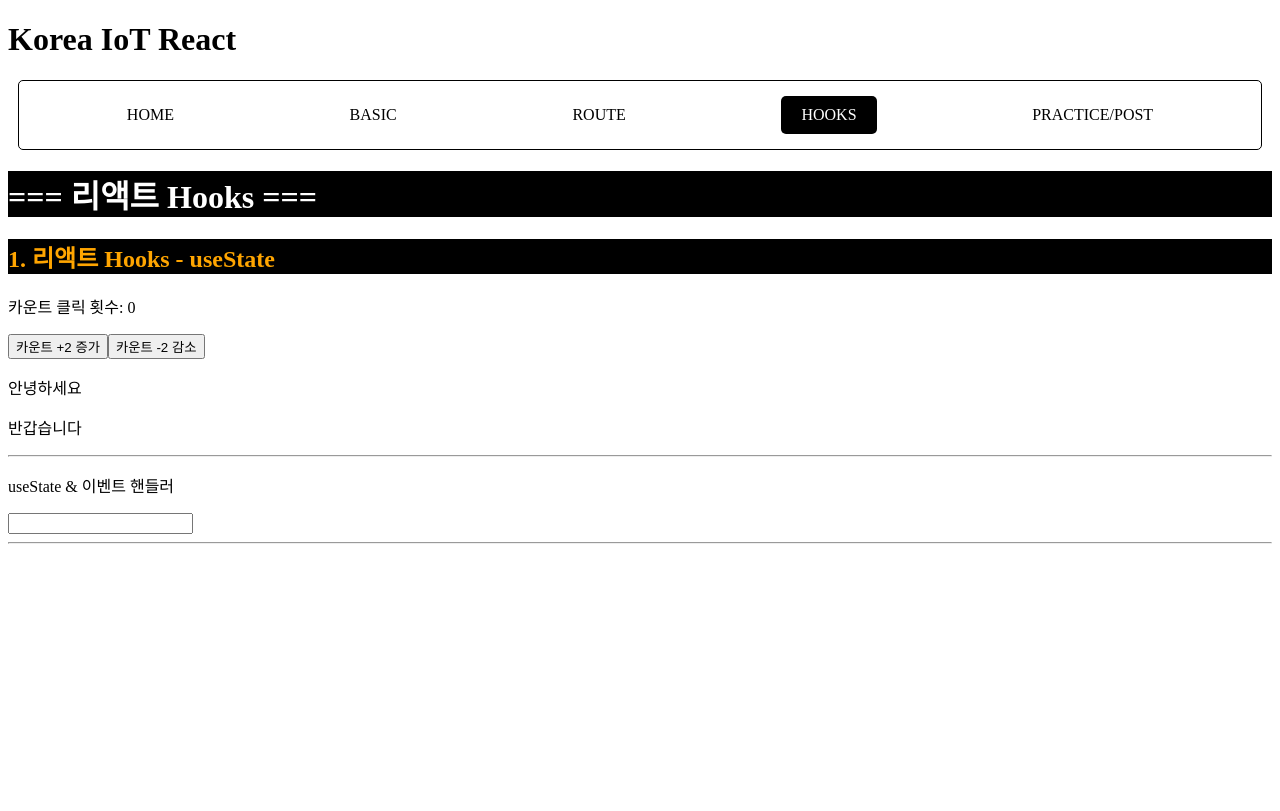
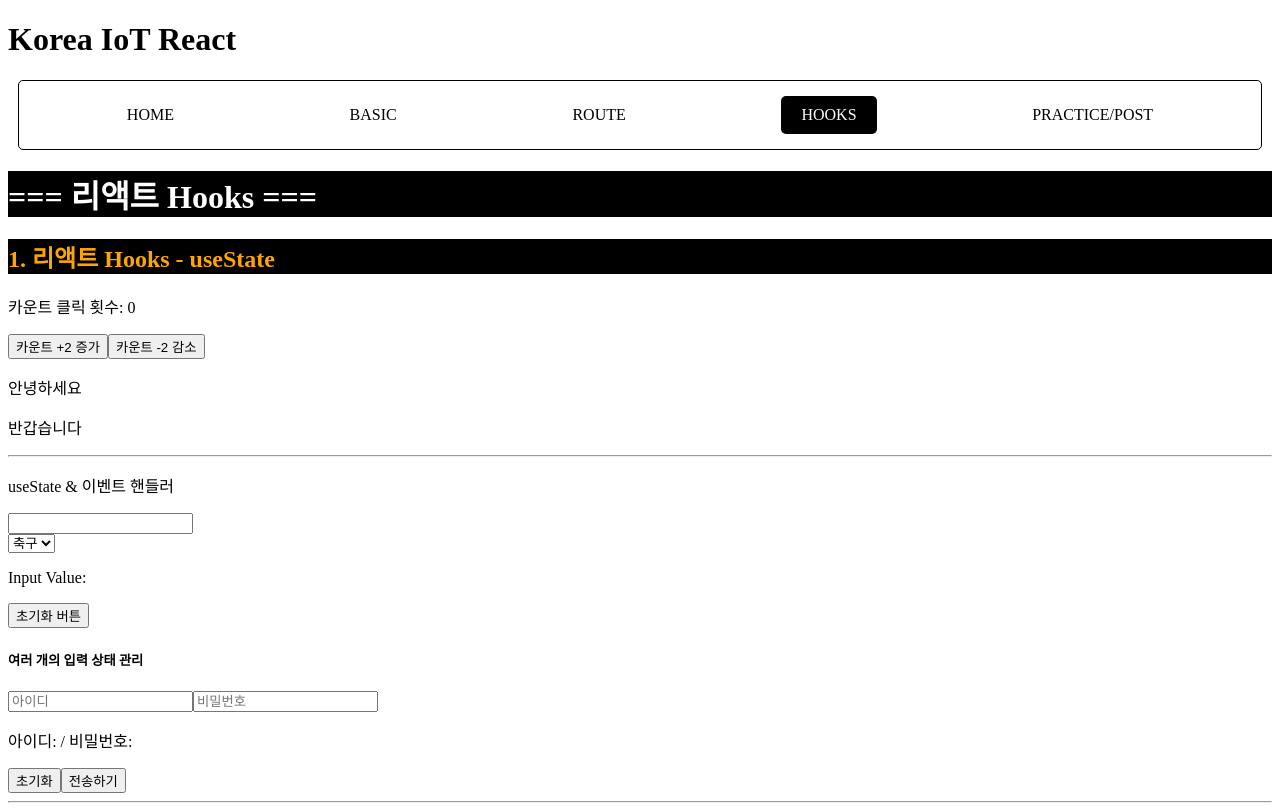
Before and after one commit to devgiants75/k_iot_frontend, a React (Vite) app in the folder f-iot-react/: page /hooks in a window 1280 px wide. Built offline with nearby package versions, Linux system fonts and the light colour scheme.

Commit message:
20251103 React Hooks useState

```diff
--- a/f-iot-react/src/pages/c_hooks/State02.tsx
+++ b/f-iot-react/src/pages/c_hooks/State02.tsx
@@ -3,9 +3,25 @@ import React, { useState } from 'react'
 //! useState: "컴포넌트 내에서" 데이터에 대한 상태 관리
 // - 주로 UI에서 발생하는 이벤트에 반응하여 상태 변화
 
+interface Login {
+  id: string;
+  password: string;
+}
+
+const loginInitialValue: Login = {
+  id: '',
+  password: ''
+}
+
 function State02() {
   //^ === HOOKS (useState) === //
   const [inputValue, setInputValue] = useState<string>('');
+
+  // const [id, setId] = useState<string>('');
+  // const [password, setPassword] = useState<string>('');
+  const [login, setLogin] = useState<Login>(loginInitialValue);
+
+  const { id, password } = login; // 구조 분해 할당
 
   //^ === EVENT HANDLER === //
   const handleInputChange = (e: React.ChangeEvent<HTMLInputElement | HTMLSelectElement>) => {
@@ -13,8 +29,49 @@ function State02() {
 
     let inputValue = e.target.value; // 이벤트 객체의 target 속성 === 이벤트가 발생한 input 태그
     setInputValue(inputValue);
+
+    console.log(inputValue);
   }
 
+  const handleResetClick = () => {
+    setInputValue('');
+  }
+
+  const handleLoginChange = (e: React.ChangeEvent<HTMLInputElement>) => {
+    // 매개변수로 전달받는 e(이벤트 객체)의 target
+    // : 이벤트가 발생된 요소
+    // > target 요소 내의 속성에 접근 가능
+
+    // e.target
+    // : name과 value값을 추출
+    // - name값) 상태 변수의 이름과 일치 OR 상태 변수 객체 내의 속성명과 일치
+    // - value값) 사용자로부터 입력받는 값
+    const { name, value } = e.target;
+    // console.log(name);
+    // console.log(value);
+
+    setLogin({
+      ...login, // id와 password 속성을 모두 가지는 login 객체 (이전의 값 가져오기)
+      // id: '기존값',
+      // password: '기존값'
+
+      // 변경하고자 하는 name 키를 가진 value 값을 변경 (해당 필드만 값 업데이트)
+      [name]: value // name.value (X)
+    });
+  }
+
+  const handleLoginSubmit = (e: React.FormEvent) => {
+    e.preventDefault(); // 폼 기본 제출 동작 방지
+
+    console.log('폼 데이터가 제출 되었습니다.', login);
+
+    // 데이터에 대한 활용(제출, 사용) 후에는 초기화가 필수
+    setLogin(loginInitialValue);
+  }
+
+  const handleResetLogin = () => {
+    setLogin(loginInitialValue);
+  }
 
   return (
     <div>
@@ -28,6 +85,36 @@ function State02() {
         // - input, select, textarea 등의 요소에 적용
         onChange={handleInputChange}
       />
+      <br />
+      <select onChange={handleInputChange}>
+        <option value="축구">축구</option>
+        <option value="야구">야구</option>
+      </select>
+      <br />
+      <p>Input Value: {inputValue}</p>
+      <button onClick={handleResetClick}>초기화 버튼</button>
+
+      <h5>여러 개의 입력 상태 관리</h5>
+      <form onSubmit={handleLoginSubmit}>
+        <input
+          type="text"
+          name='id'
+          value={login.id}
+          placeholder='아이디'
+          onChange={handleLoginChange}
+        />
+        <input
+          type="text"
+          name='password'
+          value={login.password}
+          placeholder='비밀번호'
+          onChange={handleLoginChange}
+        />
+
+        <p>아이디: {id} / 비밀번호: {password}</p>
+        <button type='button' onClick={handleResetLogin}>초기화</button>
+        <button type='submit'>전송하기</button>
+      </form>
     </div>
   )
 }
```
